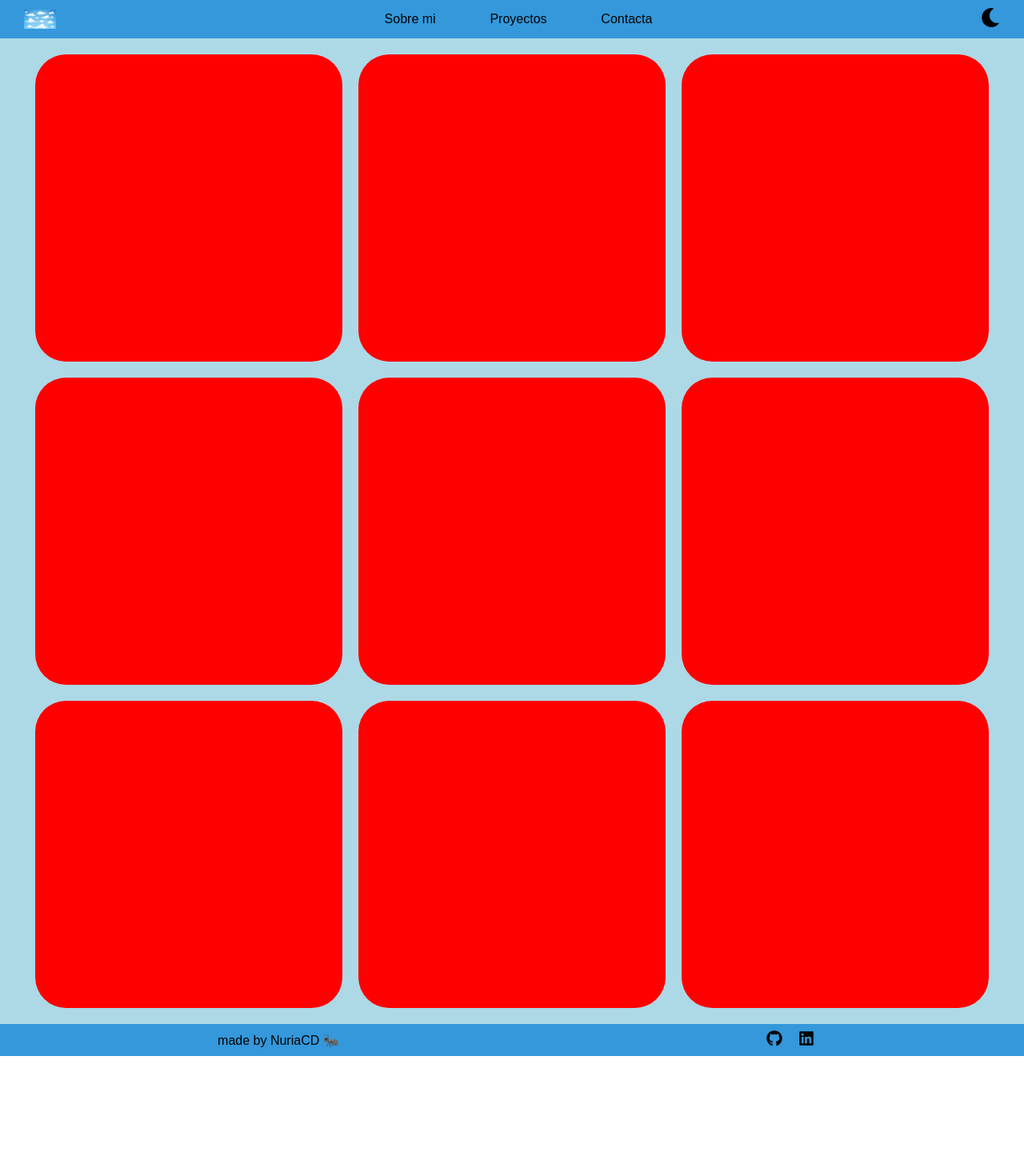
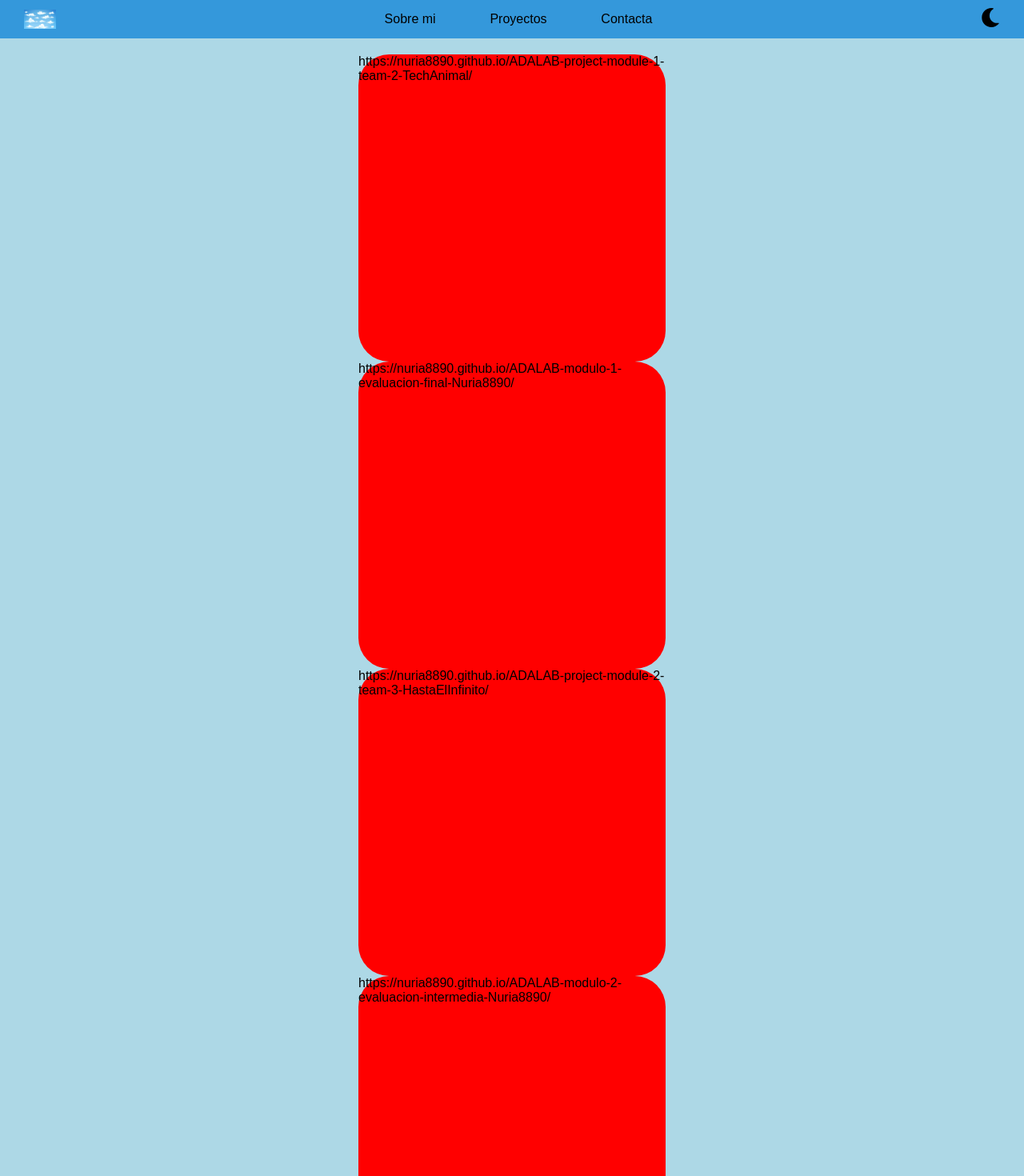
Before and after one commit to Nuria8890/portfolio, a React (Vite) app: page / in a window 1280 px wide. Shown: the top 1470 px of the page at 80% size. Before the commit the page ends 1320 px from the top, so only its background shows below. Built offline with nearby package versions, Linux system fonts and the light colour scheme; a web font is replaced by a local one.

Commit message:
logic of painting each project

```diff
--- a/src/components/App.jsx
+++ b/src/components/App.jsx
@@ -1,4 +1,5 @@
 import "@/styles/App.scss";
+import objetProjects from "@/services/projects";
 import Header from "@/components/header/Header";
 import Projects from "@/components/projects/Projects";
 import Footer from "@/components/footer/Footer";
@@ -27,7 +28,7 @@ function App() {
         isModeLight={isModeLight}
       />
       <main>
-        <Projects />
+        <Projects objetProjects={objetProjects} />
       </main>
       <Footer />
     </div>
--- /dev/null
+++ b/src/components/projects/Project_card.jsx
@@ -0,0 +1,9 @@
+function Project_card({ projectToRender }) {
+  return (
+    <li className="project__container">
+      <p>{projectToRender}</p>
+    </li>
+  );
+}
+
+export default Project_card;
--- a/src/components/projects/Projects.jsx
+++ b/src/components/projects/Projects.jsx
@@ -1,17 +1,10 @@
 import "@/styles/layout/projects/Projects.scss";
+import Projects_list from "./Projects_list";
 
-function projects() {
+function projects({ objetProjects }) {
   return (
     <section className="project">
-      <div className="project__container"></div>
-      <div className="project__container"></div>
-      <div className="project__container"></div>
-      <div className="project__container"></div>
-      <div className="project__container"></div>
-      <div className="project__container"></div>
-      <div className="project__container"></div>
-      <div className="project__container"></div>
-      <div className="project__container"></div>
+      <Projects_list objetProjects={objetProjects} />
     </section>
   );
 }
--- a/src/components/projects/Projects_list.jsx
+++ b/src/components/projects/Projects_list.jsx
@@ -1,6 +1,15 @@
-function Projects_list({ projects }) {
-  const projectsElement = projects.map((project) => {
-    return <projectCard key={project.id} project={project} />;
+import Project_card from "./Project_card";
+
+function Projects_list({ objetProjects }) {
+  if (!objetProjects) {
+    return <div>No hay proyectos</div>;
+  }
+
+  const projectsArray = Object.values(objetProjects);
+
+  const projectsElement = projectsArray.map((project, i) => {
+    console.log("project en el array es:", project);
+    return <Project_card key={i} projectToRender={project} />;
   });
   return (
     <section>
--- a/src/services/projects.js
+++ b/src/services/projects.js
@@ -28,7 +28,7 @@ const adalabModulo4Evaluacion =
   "https://nuria8890.github.io/ADALAB-modulo-4-evaluacion-final-bpw-Nuria8890/";
 
 /* TODO:
-  - sacar los proyectitos de 42Madrid de cada carpeta para poder crear una url de cada uno
+  - sacar los proyectitos de 42Madrid y de Platzi de cada carpeta para poder crear una url de cada uno
   - terminar los pair programming de aladab y crear las url de cada uno
 */
 
```
